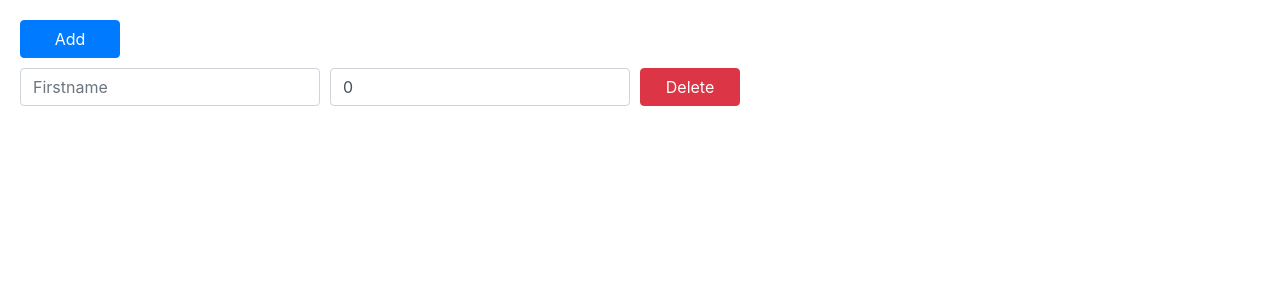
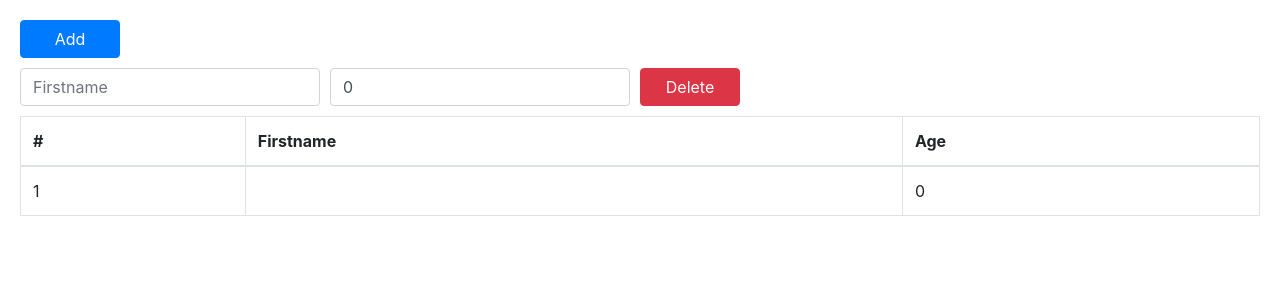
Before and after one commit to SarahAyuNanda/simple-dynamic-add-delete, a React (Create React App) app: page / in a window 1280 px wide. Shown: the top 300 px of the page. Built offline with nearby package versions, Linux system fonts and the light colour scheme.

Commit message:
Create table

```diff
--- a/src/App.js
+++ b/src/App.js
@@ -41,7 +41,7 @@ function App() {
               value={data.firstname}
               onChange={e => handleInputChange(e, index)} />
             <input
-              type="number"
+              type="text"
               placeholder="Age"
               class="form-control"
               name="age"
@@ -51,6 +51,32 @@ function App() {
           </div>
         )
       })}
+      <div class="table-responsive-sm">
+        <table class="table table-bordered table-hover">
+          <thead>
+            <tr>
+              <th scope="col">#</th>
+              <th scope="col">Firstname</th>
+              <th scope="col">Age</th>
+            </tr>
+          </thead>
+          <tbody>
+            {inputInfoList.length === 0 ?
+              <tr align="center">
+                <th colSpan="3" >...No showed data...</th>
+              </tr> :
+              inputInfoList.map((data, index) => (
+                <tr key={index}>
+                  <td>{index + 1}</td>
+                  <td>{data.firstname}</td>
+                  <td>{data.age}</td>
+                </tr>
+              ))
+            }
+          </tbody>
+        </table>
+      </div>
+
     </div>
   );
 }
```
